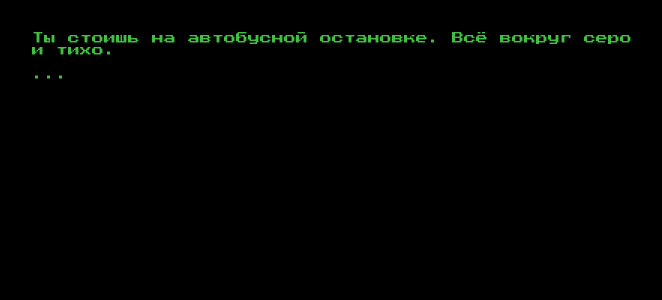
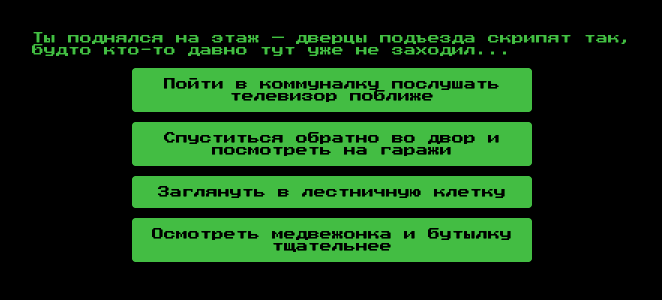
Before and after one commit to MadPhillz/TLEN-2000, a plain HTML site: page index.html in a window 1280 px wide. Both pictures are taken after a click on the button "НАЧАТЬ". Shown: the whole page, without its empty margins (308-970 px from the left). Drawn offline with Linux system fonts and the light colour scheme.

Commit message:
Update index.html

```diff
--- a/index.html
+++ b/index.html
@@ -61,6 +61,25 @@
       padding: 20px;
       word-wrap: break-word;
     }
+    .choice-button {
+      display: block;
+      margin: 10px auto;
+      padding: 10px 14px;
+      background: #0f0;
+      color: black;
+      border: none;
+      font-family: 'Press Start 2P', monospace;
+      font-size: 12px;
+      border-radius: 4px;
+      cursor: pointer;
+      width: 90%;
+      max-width: 400px;
+      text-align: center;
+      user-select: none;
+    }
+    .choice-button:hover {
+      background-color: #0c0;
+    }
     @media (max-width: 600px) {
       body {
         font-size: 10px;
@@ -69,7 +88,7 @@
       #game {
         padding: 10px;
       }
-      #intro button {
+      #intro button, .choice-button {
         font-size: 12px;
         padding: 10px 16px;
       }
@@ -83,18 +102,81 @@
     <button id="start-btn">НАЧАТЬ</button>
   </div>
 
-  <div id="game">
-    <p>Ты стоишь на автобусной остановке. Всё вокруг серо и тихо.</p>
-    <p>...</p>
+  <div id="game" style="display:none;">
+    <p id="story-text">Ты поднялся на этаж — дверцы подъезда скрипят так, будто кто-то давно тут уже не заходил...</p>
+    <div id="choices">
+      <button class="choice-button" data-choice="1">Пойти в коммуналку послушать телевизор поближе</button>
+      <button class="choice-button" data-choice="2">Спуститься обратно во двор и посмотреть на гаражи</button>
+      <button class="choice-button" data-choice="3">Заглянуть в лестничную клетку</button>
+      <button class="choice-button" data-choice="4">Осмотреть медвежонка и бутылку тщательнее</button>
+    </div>
   </div>
 
   <script>
     let audio = new Audio('postpunk.mp3');
     audio.loop = true;
 
+    const intro = document.getElementById('intro');
+    const game = document.getElementById('game');
+    const storyText = document.getElementById('story-text');
+    const choices = document.getElementById('choices');
+
     document.getElementById('start-btn').addEventListener('click', () => {
-      document.getElementById('intro').style.display = 'none';
+      intro.style.display = 'none';
+      game.style.display = 'block';
       audio.play().catch(e => console.log("Автозапуск отклонён:", e));
+    });
+
+    const story = {
+      1: {
+        text: "Ты осторожно заходишь в коммуналку. Внутри темно и пахнет плесенью. На старом телевизоре бормочет новостная лента, а в углу кто-то курит.",
+        choices: [
+          { id: 'back', text: "Вернуться в коридор" }
+        ]
+      },
+      2: {
+        text: "Ты спускаешься во двор. Гаражи покрыты ржавчиной и граффити, где-то мерцает тусклый свет. Тишина давит на уши.",
+        choices: [
+          { id: 'back', text: "Подняться обратно на этаж" }
+        ]
+      },
+      3: {
+        text: "В лестничной клетке слышны скрипы и едва уловимые шёпоты. Воздух густой и холодный, а тени пляшут на стенах.",
+        choices: [
+          { id: 'back', text: "Отступить в коридор" }
+        ]
+      },
+      4: {
+        text: "Медвежонок грязный, с одним глазом. Пустые бутылки вокруг пахнут дешевым пивом и заброшенностью.",
+        choices: [
+          { id: 'back', text: "Вернуться в коридор" }
+        ]
+      },
+      back: {
+        text: "Ты снова стоишь в коридоре. Пыль и полумрак окутывают всё вокруг.",
+        choices: [
+          { id: 1, text: "Пойти в коммуналку послушать телевизор поближе" },
+          { id: 2, text: "Спуститься обратно во двор и посмотреть на гаражи" },
+          { id: 3, text: "Заглянуть в лестничную клетку" },
+          { id: 4, text: "Осмотреть медвежонка и бутылку тщательнее" }
+        ]
+      }
+    };
+
+    choices.addEventListener('click', e => {
+      if (e.target.tagName !== 'BUTTON') return;
+      const choiceId = e.target.getAttribute('data-choice');
+      if (!story[choiceId]) return;
+      storyText.textContent = story[choiceId].text;
+      const newChoices = story[choiceId].choices;
+      choices.innerHTML = '';
+      newChoices.forEach(choice => {
+        const btn = document.createElement('button');
+        btn.className = 'choice-button';
+        btn.textContent = choice.text;
+        btn.setAttribute('data-choice', choice.id);
+        choices.appendChild(btn);
+      });
     });
   </script>
 </body>
```
